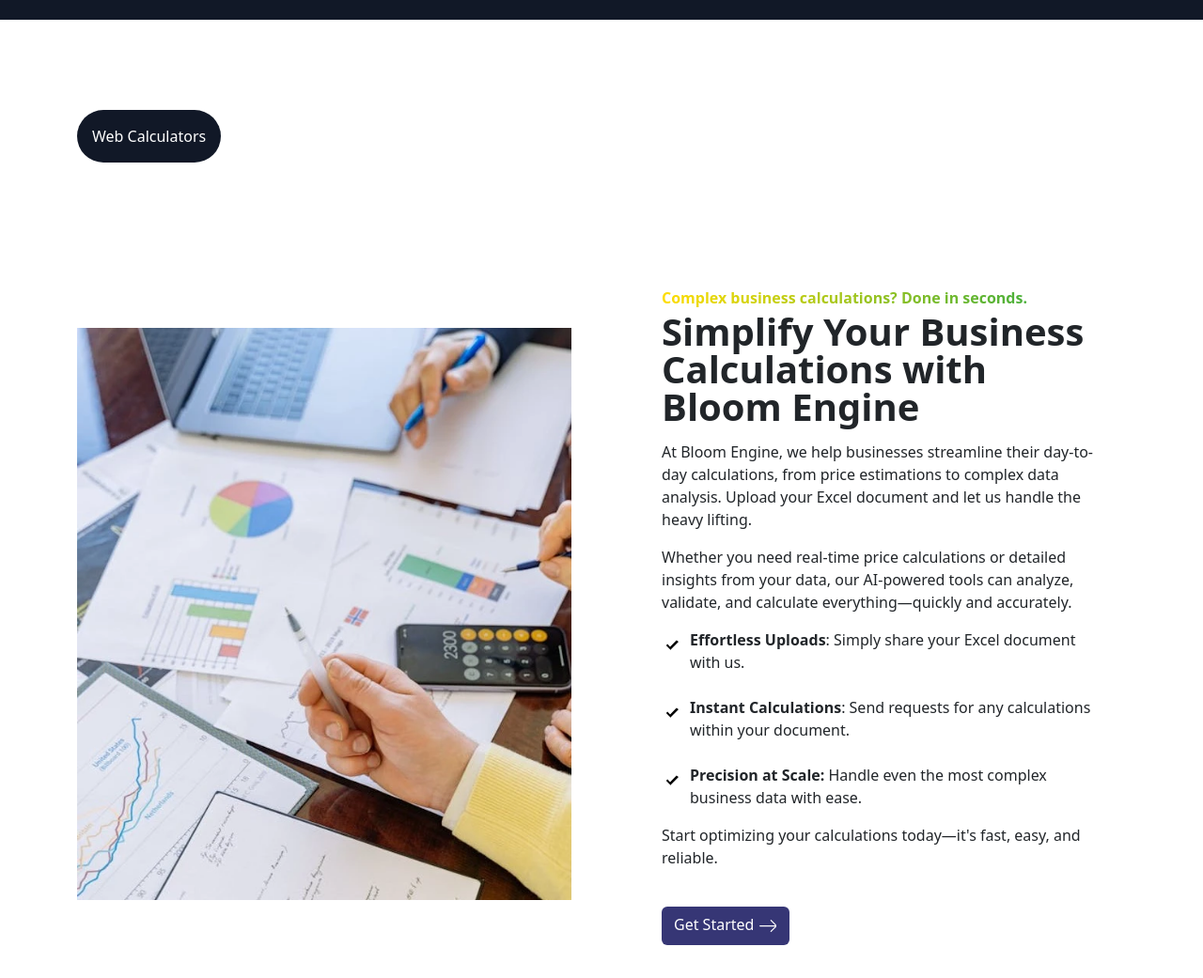
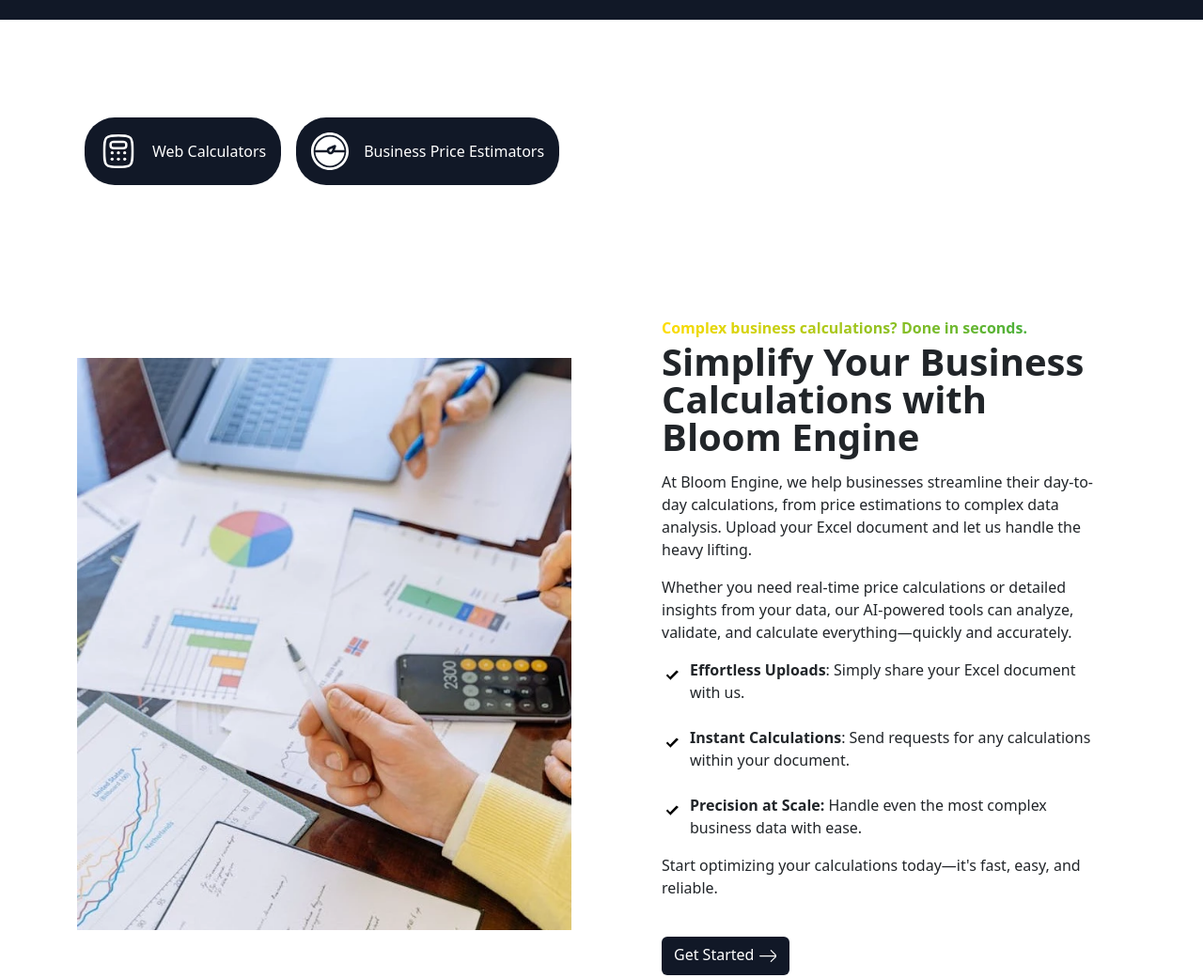
Before and after one commit to bloom-engine/bloom-engine.github.io, a website: page index.html in a window 1280 px wide. Shown: the part 944-1985 px from the top of the page at 94% size. Drawn offline with nearby package versions, Linux system fonts and the light colour scheme.

```diff
--- a/css/styles.css
+++ b/css/styles.css
@@ -100,7 +100,7 @@
 }
 
 button {
-  background-color: rgb(54, 54, 117) !important;
+  background-color: rgb(17 24 39) !important;
   color: white !important;
   font-weight: 500;
   /* margin-top: 2rem; */
--- a/index.html
+++ b/index.html
@@ -37,6 +37,12 @@
       width: fit-content;
       border-radius: 2rem;
       color: white;
+      gap: 1rem;
+      display: flex;
+      justify-content: center;
+      align-items: center;
+      cursor: pointer;
+      margin: 0.5rem;
     }
   </style>
 </head>
@@ -288,8 +294,26 @@
   </section>
 
   <section class="section">
-<div class="container">
-  <div class="tile">Web Calculators</div>
+<div class="container d-flex">
+  <div class="tile"><svg width="40px" height="40px" viewBox="0 0 24 24" fill="none" xmlns="http://www.w3.org/2000/svg">
+
+    <g id="SVGRepo_bgCarrier" stroke-width="0"/>
+
+    <g id="SVGRepo_tracerCarrier" stroke-linecap="round" stroke-linejoin="round"/>
+
+    <g id="SVGRepo_iconCarrier"> <path d="M4.31802 20.5355C5.63604 22 7.75736 22 12 22C16.2426 22 18.364 22 19.682 20.5355C21 19.0711 21 16.714 21 12C21 7.28595 21 4.92893 19.682 3.46447C18.364 2 16.2426 2 12 2C7.75736 2 5.63604 2 4.31802 3.46447C3 4.92893 3 7.28595 3 12C3 16.714 3 19.0711 4.31802 20.5355Z" stroke="#ffffff" stroke-width="1.5"/> <path d="M7 8C7 7.53501 7 7.30252 7.05111 7.11177C7.18981 6.59413 7.59413 6.18981 8.11177 6.05111C8.30252 6 8.53501 6 9 6H15C15.465 6 15.6975 6 15.8882 6.05111C16.4059 6.18981 16.8102 6.59413 16.9489 7.11177C17 7.30252 17 7.53501 17 8C17 8.46499 17 8.69748 16.9489 8.88823C16.8102 9.40587 16.4059 9.81019 15.8882 9.94889C15.6975 10 15.465 10 15 10H9C8.53501 10 8.30252 10 8.11177 9.94889C7.59413 9.81019 7.18981 9.40587 7.05111 8.88823C7 8.69748 7 8.46499 7 8Z" stroke="#ffffff" stroke-width="1.5"/> <circle cx="8" cy="13" r="1" fill="#ffffff"/> <circle cx="8" cy="17" r="1" fill="#ffffff"/> <circle cx="12" cy="13" r="1" fill="#ffffff"/> <circle cx="12" cy="17" r="1" fill="#ffffff"/> <circle cx="16" cy="13" r="1" fill="#ffffff"/> <circle cx="16" cy="17" r="1" fill="#ffffff"/> </g>
+
+    </svg> Web Calculators</div>
+
+    <div class="tile"><svg fill="#ffffff" height="40px" width="40px" version="1.1" id="Layer_1" xmlns="http://www.w3.org/2000/svg" xmlns:xlink="http://www.w3.org/1999/xlink" viewBox="0 0 512 512" xml:space="preserve" stroke="#ffffff">
+
+      <g id="SVGRepo_bgCarrier" stroke-width="0"/>
+
+      <g id="SVGRepo_tracerCarrier" stroke-linecap="round" stroke-linejoin="round"/>
+
+      <g id="SVGRepo_iconCarrier"> <g> <g> <path d="M256,0C114.512,0,0,114.497,0,256c0,141.488,114.497,256,256,256c141.488,0,256-114.497,256-256 C512,114.512,397.503,0,256,0z M256,477.867c-122.337,0-221.867-99.529-221.867-221.867S133.663,34.133,256,34.133 S477.867,133.663,477.867,256S378.337,477.867,256,477.867z"/> </g> </g> <g> <g> <path d="M322.843,238.933h131.528C445.686,137.103,360.041,56.889,256,56.889S66.314,137.103,57.628,238.933h156.367 c6.278-35.487,31.481-38.769,105.013-68.12c13.9-5.542,27.723,8.288,22.176,22.179L322.843,238.933z"/> </g> </g> <g> <g> <path d="M258.038,231.903c-11.08,4.418-14.492,18.978-5.706,27.765c5.737,5.733,21.099,11.05,29.464-9.977l0.133-0.333v-0.001 l12.819-32.107L258.038,231.903z"/> </g> </g> <g> <g> <path d="M308.175,273.067c-22.709,37.447-70.159,31.333-88.206,0H57.628C66.315,374.897,151.959,455.111,256,455.111 s189.686-80.214,198.372-182.044H308.175z"/> </g> </g> </g>
+
+      </svg> Business Price Estimators</div>
 </div>
   </section>
 
```
Also changed, not shown: 1 other file.
